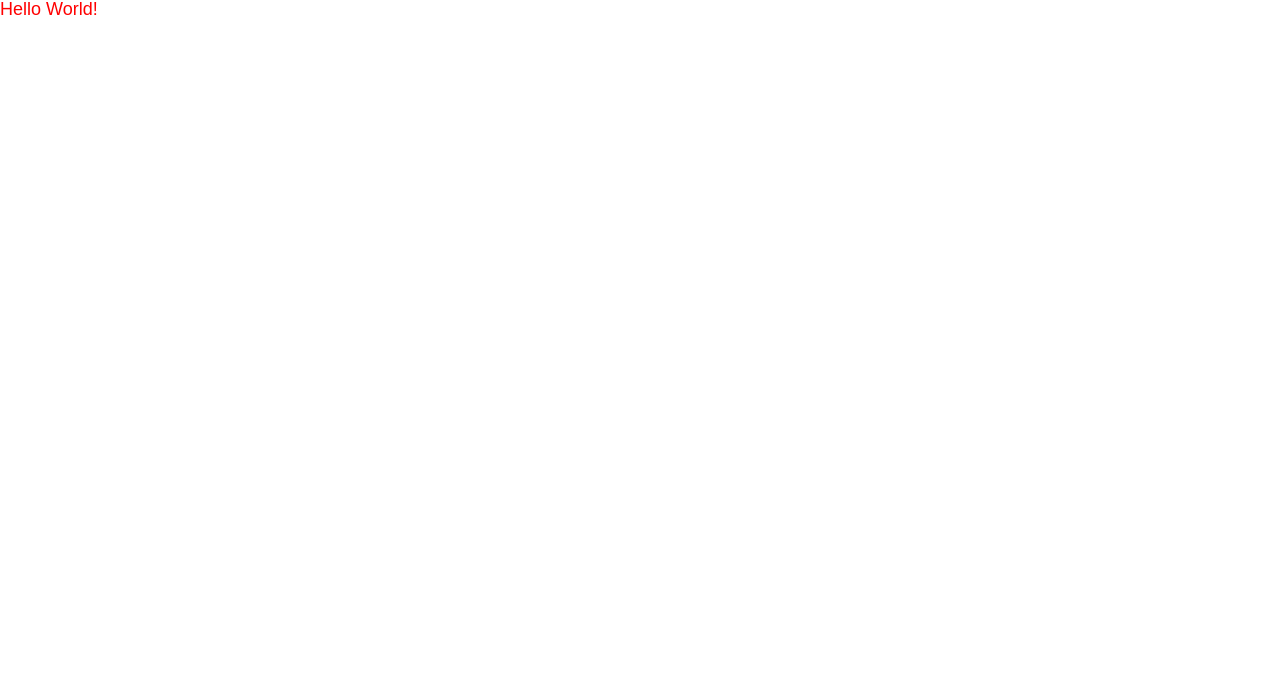
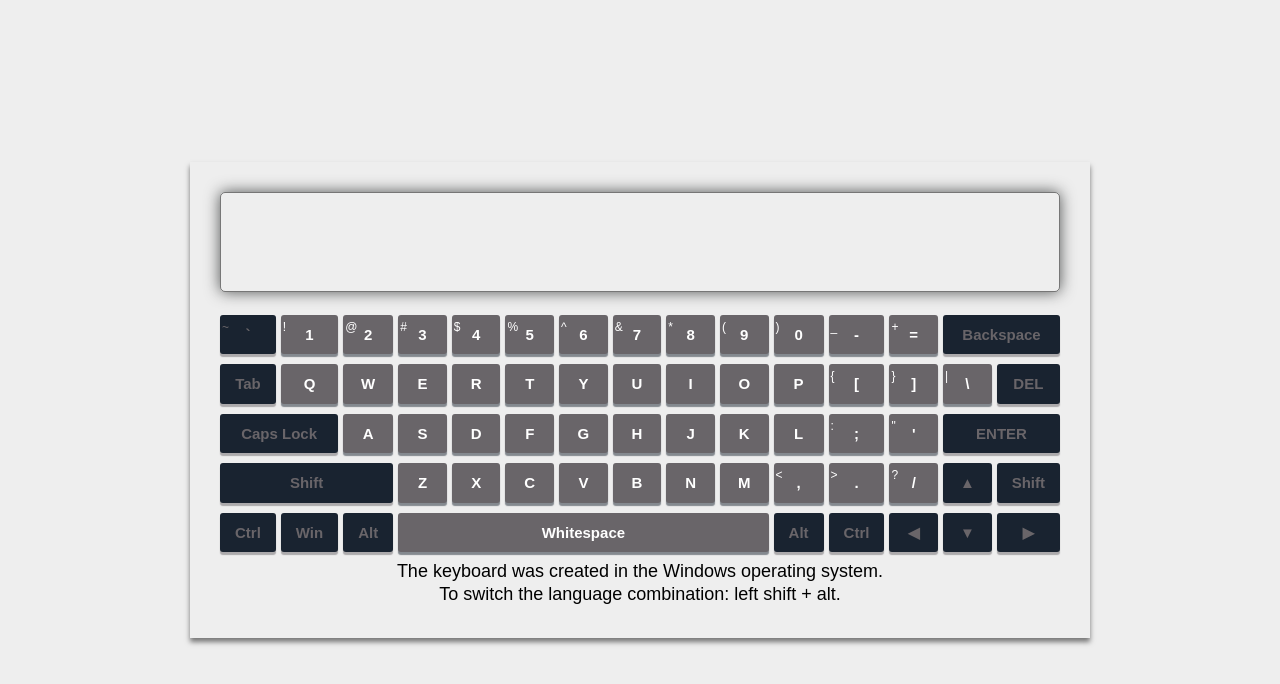
Before and after one commit to Motya22/rss-virtual-keyboard, a website built with webpack: page virtual-keyboard/src/index.html in a window 1280 px wide. Built offline with nearby package versions, Linux system fonts and the light colour scheme.

Commit message:
feat: done minimal scope/extra scope/technical requirements

```diff
--- /dev/null
+++ b/virtual-keyboard/src/MOCK/mock_buttons.js
@@ -0,0 +1,110 @@
+const buttons = [
+  {
+    value: '`', secondValue: '~', type: 'modifier', keyCode: 'Backquote',
+  },
+  {
+    value: '1', secondValue: '!', type: 'primary', keyCode: 'Digit1',
+  },
+  {
+    value: '2', secondValue: '@', type: 'primary', keyCode: 'Digit2',
+  },
+  {
+    value: '3', secondValue: '#', type: 'primary', keyCode: 'Digit3',
+  },
+  {
+    value: '4', secondValue: '$', type: 'primary', keyCode: 'Digit4',
+  },
+  {
+    value: '5', secondValue: '%', type: 'primary', keyCode: 'Digit5',
+  },
+  {
+    value: '6', secondValue: '^', type: 'primary', keyCode: 'Digit6',
+  },
+  {
+    value: '7', secondValue: '&', type: 'primary', keyCode: 'Digit7',
+  },
+  {
+    value: '8', secondValue: '*', type: 'primary', keyCode: 'Digit8',
+  },
+  {
+    value: '9', secondValue: '(', type: 'primary', keyCode: 'Digit9',
+  },
+  {
+    value: '0', secondValue: ')', type: 'primary', keyCode: 'Digit0',
+  },
+  {
+    value: '-', secondValue: '_', type: 'primary', keyCode: 'Minus',
+  },
+  {
+    value: '=', secondValue: '+', type: 'primary', keyCode: 'Equal',
+  },
+  { value: 'Backspace', type: 'modifier', keyCode: 'Backspace' },
+  { value: 'Tab', type: 'modifier', keyCode: 'Tab' },
+  { value: 'Q', type: 'primary', keyCode: 'KeyQ' },
+  { value: 'W', type: 'primary', keyCode: 'KeyW' },
+  { value: 'E', type: 'primary', keyCode: 'KeyE' },
+  { value: 'R', type: 'primary', keyCode: 'KeyR' },
+  { value: 'T', type: 'primary', keyCode: 'KeyT' },
+  { value: 'Y', type: 'primary', keyCode: 'KeyY' },
+  { value: 'U', type: 'primary', keyCode: 'KeyU' },
+  { value: 'I', type: 'primary', keyCode: 'KeyI' },
+  { value: 'O', type: 'primary', keyCode: 'KeyO' },
+  { value: 'P', type: 'primary', keyCode: 'KeyP' },
+  {
+    value: '[', secondValue: '{', type: 'primary', keyCode: 'BracketLeft',
+  },
+  {
+    value: ']', secondValue: '}', type: 'primary', keyCode: 'BracketRight',
+  },
+  {
+    value: '\\', secondValue: '|', type: 'primary', keyCode: 'Backslash',
+  },
+  { value: 'DEL', type: 'modifier', keyCode: 'Delete' },
+  { value: 'Caps Lock', type: 'modifier', keyCode: 'CapsLock' },
+  { value: 'A', type: 'primary', keyCode: 'KeyA' },
+  { value: 'S', type: 'primary', keyCode: 'KeyS' },
+  { value: 'D', type: 'primary', keyCode: 'KeyD' },
+  { value: 'F', type: 'primary', keyCode: 'KeyF' },
+  { value: 'G', type: 'primary', keyCode: 'KeyG' },
+  { value: 'H', type: 'primary', keyCode: 'KeyH' },
+  { value: 'J', type: 'primary', keyCode: 'KeyJ' },
+  { value: 'K', type: 'primary', keyCode: 'KeyK' },
+  { value: 'L', type: 'primary', keyCode: 'KeyL' },
+  {
+    value: ';', secondValue: ':', type: 'primary', keyCode: 'Semicolon',
+  },
+  {
+    value: '\'', secondValue: '"', type: 'primary', keyCode: 'Quote',
+  },
+  { value: 'ENTER', type: 'modifier', keyCode: 'Enter' },
+  { value: 'LShift', type: 'modifier', keyCode: 'ShiftLeft' },
+  { value: 'Z', type: 'primary', keyCode: 'KeyZ' },
+  { value: 'X', type: 'primary', keyCode: 'KeyX' },
+  { value: 'C', type: 'primary', keyCode: 'KeyC' },
+  { value: 'V', type: 'primary', keyCode: 'KeyV' },
+  { value: 'B', type: 'primary', keyCode: 'KeyB' },
+  { value: 'N', type: 'primary', keyCode: 'KeyN' },
+  { value: 'M', type: 'primary', keyCode: 'KeyM' },
+  {
+    value: ',', secondValue: '<', type: 'primary', keyCode: 'Comma',
+  },
+  {
+    value: '.', secondValue: '>', type: 'primary', keyCode: 'Period',
+  },
+  {
+    value: '/', secondValue: '?', type: 'primary', keyCode: 'Slash',
+  },
+  { value: '&#9650;', type: 'modifier', keyCode: 'ArrowUp' },
+  { value: 'RShift', type: 'modifier', keyCode: 'ShiftRight' },
+  { value: 'LCtrl', type: 'modifier', keyCode: 'ControlLeft' },
+  { value: 'Win', type: 'modifier', keyCode: 'MetaLeft' },
+  { value: 'LAlt', type: 'modifier', keyCode: 'AltLeft' },
+  { value: 'Whitespace', type: 'primary', keyCode: 'Space' },
+  { value: 'RAlt', type: 'modifier', keyCode: 'AltRight' },
+  { value: 'RCtrl', type: 'modifier', keyCode: 'ControlRight' },
+  { value: '&#9664;', type: 'modifier', keyCode: 'ArrowLeft' },
+  { value: '&#9660;', type: 'modifier', keyCode: 'ArrowDown' },
+  { value: '&#9654;', type: 'modifier', keyCode: 'ArrowRight' },
+];
+
+export default buttons;
--- /dev/null
+++ b/virtual-keyboard/src/MOCK/mock_keyboardMarkup.js
@@ -0,0 +1,9 @@
+const markup = [
+  ['`', '1', '2', '3', '4', '5', '6', '7', '8', '9', '0', '-', '=', 'Backspace'],
+  ['Tab', 'Q', 'W', 'E', 'R', 'T', 'Y', 'U', 'I', 'O', 'P', '[', ']', '\\', 'DEL'],
+  ['Caps Lock', 'A', 'S', 'D', 'F', 'G', 'H', 'J', 'K', 'L', ';', '\'', 'ENTER'],
+  ['LShift', 'Z', 'X', 'C', 'V', 'B', 'N', 'M', ',', '.', '/', '&#9650;', 'RShift'],
+  ['LCtrl', 'Win', 'LAlt', 'Whitespace', 'RAlt', 'RCtrl', '&#9664;', '&#9660;', '&#9654;'],
+];
+
+export default markup;
--- a/virtual-keyboard/src/components/App/App.js
+++ b/virtual-keyboard/src/components/App/App.js
@@ -1,15 +1,45 @@
+import Textarea from '../Textarea/Textarea';
+import Keyboard from '../Keyboard/Keyboard';
 import './App.scss';
 
 class App {
   constructor(props) {
     this.props = props;
+    this.textarea = new Textarea();
+    this.keyboard = new Keyboard({
+      onClick: this.keyboardHandleClick,
+      onMouseDown: this.keyboardHandleMouseDown,
+    });
+  }
+
+  // eslint-disable-next-line class-methods-use-this
+  keyboardHandleClick(e) {
+    const button = e.target.closest('button');
+
+    if (button) {
+      const keyboard = document.querySelector('.textarea');
+      const buttonValues = button.innerText.split('\n');
+      const mainButtonValue = buttonValues[buttonValues.length - 1];
+
+      keyboard.value += mainButtonValue;
+      keyboard.focus();
+    }
   }
 
   render() {
     const virtualKeyboard = document.createElement('div');
+    virtualKeyboard.classList.add('virtual-keyboard');
 
-    virtualKeyboard.classList.add('virtual-keyboard');
-    virtualKeyboard.innerText = this.props.innerText;
+    const textBlock = document.createElement('div');
+    textBlock.classList.add('virtual-keyboard__text-block');
+
+    const OSText = document.createElement('p');
+    OSText.innerText = 'The keyboard was created in the Windows operating system.';
+    const languageText = document.createElement('p');
+    languageText.innerText = 'To switch the language combination: left shift + alt.';
+
+    textBlock.append(OSText, languageText);
+    virtualKeyboard.append(this.textarea.render(), this.keyboard.render(), textBlock);
 
     return virtualKeyboard;
   }
--- a/virtual-keyboard/src/components/App/App.scss
+++ b/virtual-keyboard/src/components/App/App.scss
@@ -1,3 +1,21 @@
 .virtual-keyboard {
-  color: #ff0000;
+  max-width: 900px;
+  padding: 30px;
+  box-shadow: 0 4px 5px 0 rgba(0, 0, 0, 0.5);
+
+  &__textarea {
+    margin: 0 0 20px;
+  }
+
+  &__keyboard {
+    margin: 0 0 10px;
+  }
+
+  &__text-block {
+
+    & p {
+      text-align: center;
+      margin: 0 0 5px;
+    }
+  }
 }
--- /dev/null
+++ b/virtual-keyboard/src/components/Button/Button.js
@@ -0,0 +1,51 @@
+import './Button.scss';
+
+const ValueToClassNameMap = {
+  Backspace: 'button_backspace',
+  'Caps Lock': 'button_capslock',
+  ENTER: 'button_enter',
+  LShift: 'button_left-shift',
+  Whitespace: 'button_whitespace',
+};
+
+const ValueToInnerHTMLMap = {
+  LShift: 'Shift',
+  RShift: 'Shift',
+  LCtrl: 'Ctrl',
+  LAlt: 'Alt',
+  Whitespace: '',
+  RAlt: 'Alt',
+  RCtrl: 'Ctrl',
+};
+
+class Button {
+  constructor(props) {
+    this.props = props;
+  }
+
+  render() {
+    const buttonClasses = ['keyboard__button', 'button'];
+
+    if (this.props.type === 'modifier') {
+      buttonClasses.push('button_modifier');
+    }
+    if (ValueToClassNameMap[this.props.value]) {
+      buttonClasses.push(ValueToClassNameMap[this.props.value]);
+    }
+
+    const button = document.createElement('button');
+    buttonClasses.forEach((buttonClass) => button.classList.add(buttonClass));
+    button.dataset.code = this.props.keyCode;
+    button.innerHTML = ValueToInnerHTMLMap[this.props.value] || this.props.value;
+
+    if (this.props.secondValue) {
+      const span = document.createElement('span');
+      span.innerText = this.props.secondValue;
+      button.prepend(span);
+    }
+
+    return button;
+  }
+}
+
+export default Button;
--- /dev/null
+++ b/virtual-keyboard/src/components/Button/Button.scss
@@ -0,0 +1,59 @@
+.button {
+  display: inline-block;
+  font-family: Arial, Helvetica, sans-serif;
+  font-size: 15px;
+  font-weight: 700;
+  line-height: 130%;
+  color: #fff;
+  background-color: #696569;
+  border-radius: 3px;
+  padding: 10px 15px;
+  box-shadow: 0px 3px 1px rgb(25, 35, 48, 0.5);
+  transition: all 0.3s ease 0s;
+  position: relative;
+  &:hover {
+    cursor: pointer;
+    background-color: #474547;
+  }
+  &.active {
+    position: relative;
+    top: 3px;
+    box-shadow: 0px 0px 1px rgb(25, 35, 48, 0.5);
+    background-color: #474547;
+  }
+
+  & span {
+    font-weight: 400;
+    font-size: 12px;
+    position: absolute;
+    top: 3px;
+    left: 2px;
+  }
+
+  &_modifier {
+    color: #696569;
+    background-color: #192330;
+    box-shadow: 0px 3px 1px rgb(105, 101, 105, 0.5);
+    &:hover {
+      background-color: #29394e;
+    }
+    &.active {
+      box-shadow: 0px 0px 1px rgb(105, 101, 105, 0.5);
+      background-color: #29394e;
+    }
+  }
+
+  &_backspace,
+  &_capslock,
+  &_enter {
+    grid-column: span 2;
+  }
+
+  &_left-shift {
+    grid-column: span 3;
+  }
+
+  &_whitespace {
+    grid-column: span 7;
+  }
+}
--- /dev/null
+++ b/virtual-keyboard/src/components/Keyboard/Keyboard.js
@@ -0,0 +1,54 @@
+import mockKeyboardMarkup from '../../MOCK/mock_keyboardMarkup';
+import mockButtons from '../../MOCK/mock_buttons';
+import Button from '../Button/Button';
+import './Keyboard.scss';
+
+class Keyboard {
+  constructor(props) {
+    this.props = props;
+    this.keyboardMarkup = mockKeyboardMarkup;
+    this.buttons = mockButtons;
+  }
+
+  get buttonsOrder() {
+    return this.keyboardMarkup.reduce((order, markupRow) => {
+      const buttonRow = markupRow.map((markupValue) => {
+        const buttonData = this.buttons.find((button) => button.value === markupValue);
+        const {
+          value, secondValue, type, keyCode,
+        } = buttonData;
+
+        return new Button({
+          value, secondValue, type, keyCode,
+        });
+      });
+
+      order.push(...buttonRow);
+
+      return order;
+    }, []);
+  }
+
+  // eslint-disable-next-line class-methods-use-this
+  handle(e) {
+    const button = e.target.closest('button');
+
+    if (button) {
+      button.classList.toggle('active');
+    }
+  }
+
+  render() {
+    const keyboard = document.createElement('div');
+    keyboard.classList.add('virtual-keyboard__keyboard', 'keyboard');
+    keyboard.addEventListener('click', this.props.onClick);
+    // eslint-disable-next-line no-multi-assign
+    keyboard.onmousedown = keyboard.onmouseup = this.handle;
+
+    this.buttonsOrder.forEach((button) => keyboard.append(button.render()));
+
+    return keyboard;
+  }
+}
+
+export default Keyboard;
--- /dev/null
+++ b/virtual-keyboard/src/components/Keyboard/Keyboard.scss
@@ -0,0 +1,7 @@
+.keyboard {
+  display: grid;
+  grid-template-columns: repeat(15, 1fr);
+  gap: 10px 5px;
+
+  &__button {}
+}
--- /dev/null
+++ b/virtual-keyboard/src/components/Textarea/Textarea.js
@@ -0,0 +1,34 @@
+import './Textarea.scss';
+
+class Textarea {
+  constructor(props) {
+    this.props = props;
+  }
+
+  // eslint-disable-next-line class-methods-use-this
+  handle(e) {
+    const button = document.querySelector(`button[data-code=${e.code}]`);
+
+    if (button) {
+      if (e.type === 'keydown') {
+        button.classList.add('active');
+      } else {
+        button.classList.remove('active');
+      }
+    }
+  }
+
+  render() {
+    const textarea = document.createElement('textarea');
+    textarea.classList.add('virtual-keyboard__textarea', 'textarea');
+
+    textarea.setAttribute('autofocus', '');
+
+    // eslint-disable-next-line no-multi-assign
+    textarea.onkeydown = textarea.onkeyup = this.handle;
+
+    return textarea;
+  }
+}
+
+export default Textarea;
--- /dev/null
+++ b/virtual-keyboard/src/components/Textarea/Textarea.scss
@@ -0,0 +1,16 @@
+.textarea {
+  width: 100%;
+  border: 1px solid rgb(0, 0, 0, 0.5);
+  resize: none;
+  height: 100px;
+  padding: 0 5px;
+  border-radius: 5px;
+  font-size: 14px;
+  outline: none;
+  transition: all 0.5s ease 0s;
+  background-color: transparent;
+
+  &:focus {
+    box-shadow: 0 0 15px #515353;
+  }
+}
--- a/virtual-keyboard/src/index.html
+++ b/virtual-keyboard/src/index.html
@@ -7,6 +7,6 @@
   <title>Virtual-Keyboard</title>
 </head>
 <body>
-  <div id="root"></div>
+
 </body>
 </html>
--- a/virtual-keyboard/src/index.js
+++ b/virtual-keyboard/src/index.js
@@ -1,7 +1,6 @@
 import App from './components/App/App';
 import './style.scss';
 
-const root = document.querySelector('#root');
-const app = new App({ innerText: 'Hello World!' });
+const app = new App();
 
-root.append(app.render());
+document.body.append(app.render());
--- a/virtual-keyboard/src/style.scss
+++ b/virtual-keyboard/src/style.scss
@@ -32,4 +32,8 @@ body {
   line-height: 1;
   font-family: Arial, Helvetica, sans-serif;
   font-size: 18px;
+  display: flex;
+  justify-content: center;
+  align-items: center;
+  background-color: #eee;
 }
--- a/virtual-keyboard/webpack.config.js
+++ b/virtual-keyboard/webpack.config.js
@@ -28,7 +28,7 @@ const plugins = [
 
 module.exports = {
   mode,
-  devtool: mode ? 'source-map' : false,
+  devtool: mode === 'development' ? 'inline-source-map' : false,
   entry: './src/index.js',
   output: {
     filename: '[name].[contenthash].js',
```
